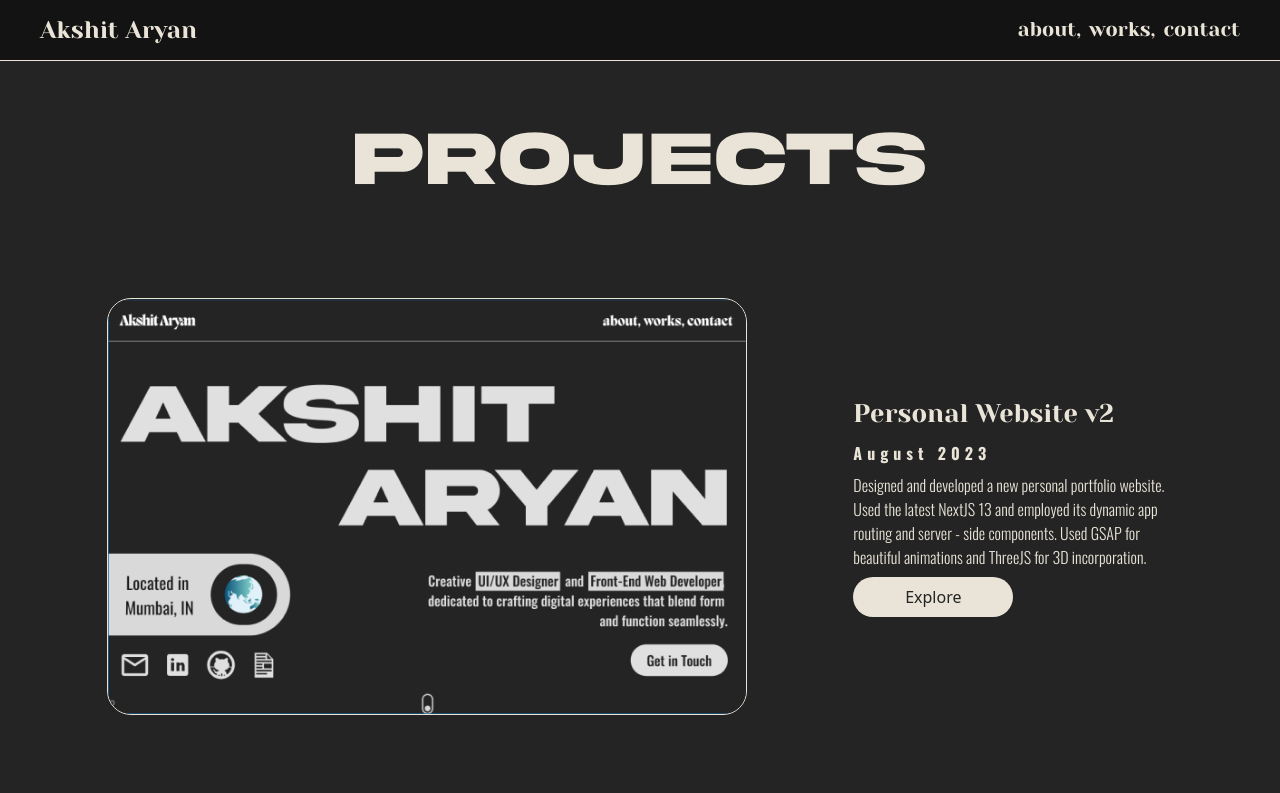
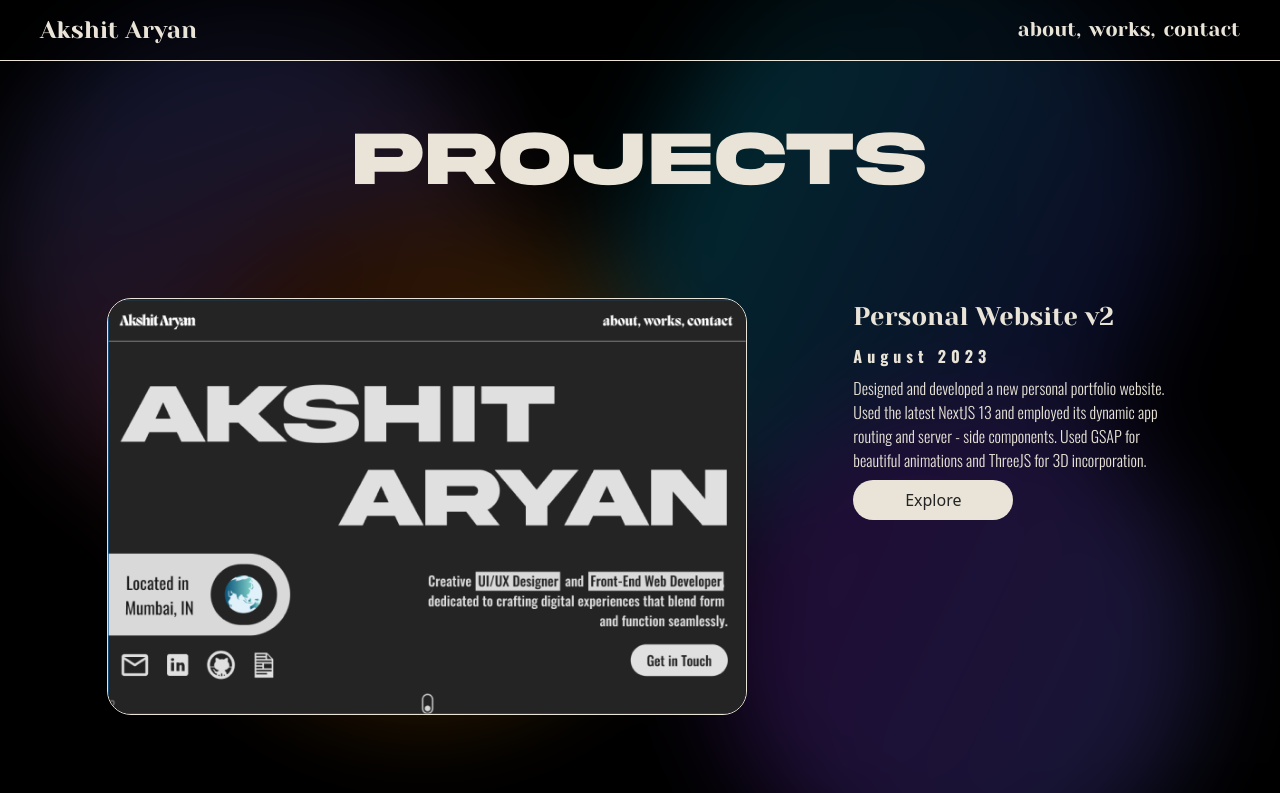
Before and after one commit to Chicken47/aryanakshit, a Next.js app: page /works in a window 1280 px wide. Shown: the top 793 px of the page. Built offline with nearby package versions, Linux system fonts and the light colour scheme.

Commit message:
glow works page

```diff
--- a/src/app/works/page.jsx
+++ b/src/app/works/page.jsx
@@ -5,13 +5,25 @@ import Footer from "../components/footer";
 
 const WorksPage = () => {
   return (
-    <main className="flex justify-center w-full min-h-screen bg-bg text-text">
-      <div className="flex items-center flex-col w-full max-w-[1366px]">
+    <div className="w-full min-h-screen bg-black">
+      <div
+        id="fixed-background"
+        className="h-full w-full fixed blur-[50px] pointer-events-none"
+      >
+        <div className="h-[40vw] w-[39vw] bg-gradient-to-br from-red-500 to-blue-600 rounded-full animate-slow-spin"></div>
+        <div className="h-[50vw] w-[40vw] bg-gradient-to-r from-indigo-800 to-cyan-500 rounded-full animate-slow-spin -mt-[45vw] ml-[50vw]"></div>
+        <div className="h-[40vw] w-[38vw] bg-gradient-to-r from-amber-500 to-orange-800 rounded-full animate-slow-spin -mt-[29vw] ml-[14vw]"></div>
+        <div className="h-[38vw] w-[38vw] bg-gradient-to-r from-indigo-500 to-purple-600 rounded-full animate-slow-spin -mt-[25vw] ml-[56vw]"></div>
+      </div>
+      <div
+        id="content"
+        className="relative z-50 flex flex-col items-center w-full bg-[#000000c5] h-full max-w-[1366px] text-text"
+      >
         <Header />
         <Projects />
         <Footer />
       </div>
-    </main>
+    </div>
   );
 };
 
```
